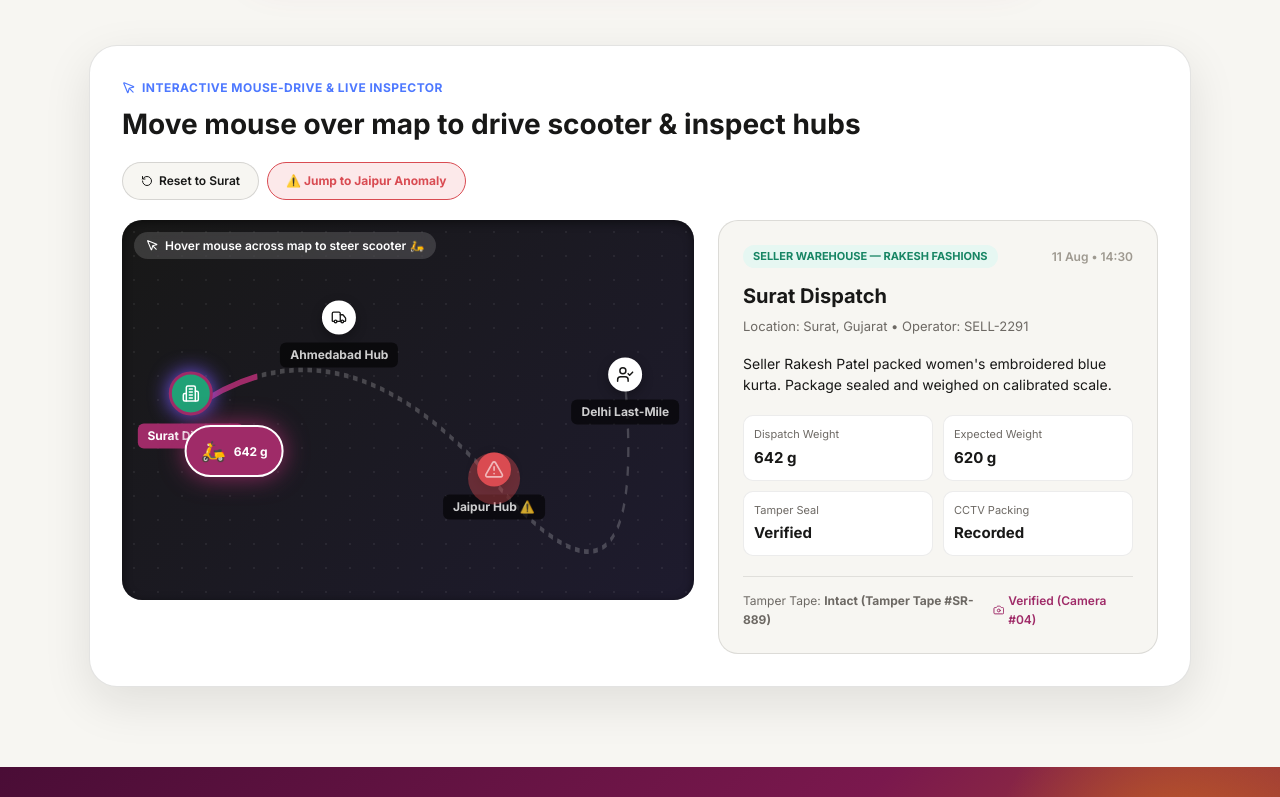
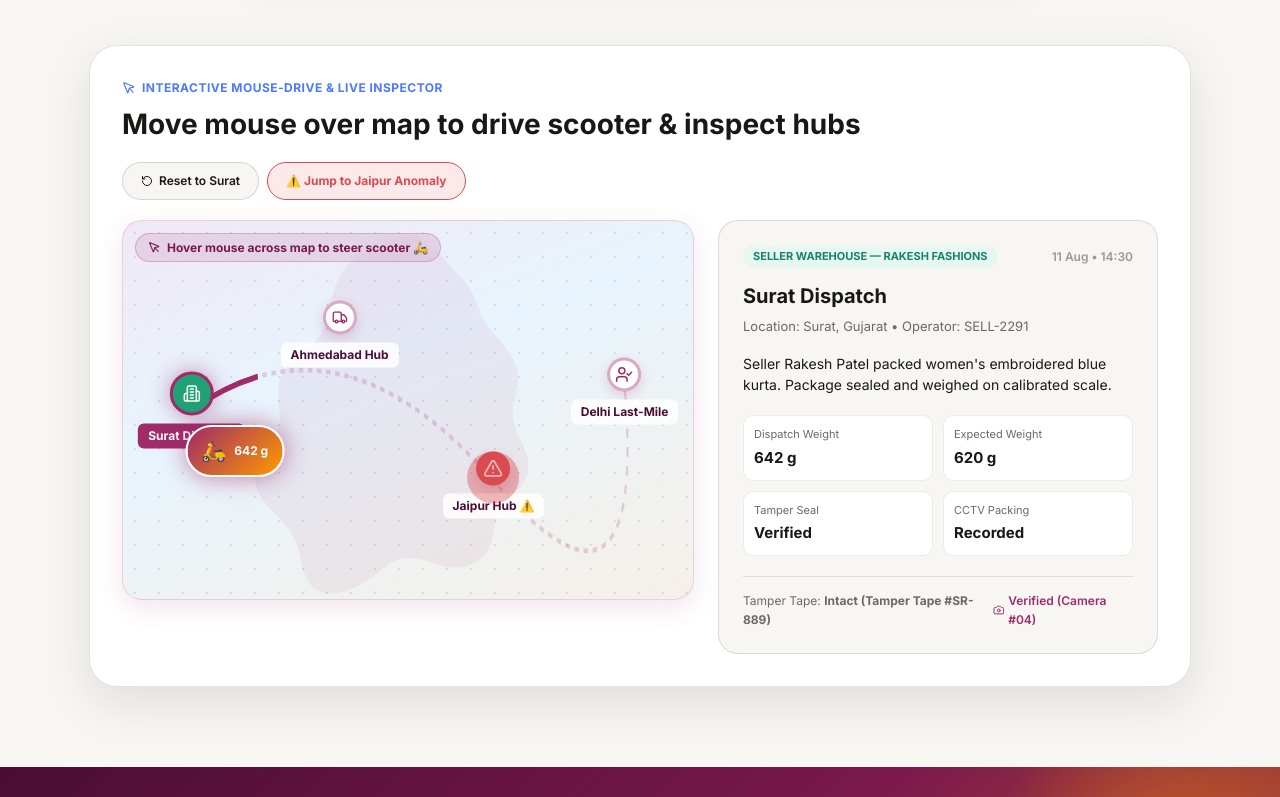
Before and after one commit to SakshiMalhotra18/Meesho, a Next.js app: page / in a window 1280 px wide. Shown: the part 675-1472 px from the top of the page. Built offline with nearby package versions, Linux system fonts and the light colour scheme.

Commit message:
Remove black backgrounds: Stage Inspector now Jamuni gradient, map canvas light with India silhouette

```diff
--- a/components/cases/investigation/InvestigationView.tsx
+++ b/components/cases/investigation/InvestigationView.tsx
@@ -199,18 +199,23 @@ export default function InvestigationView({ caseId }: { caseId: string }) {
             className="card"
             style={{
               padding: '24px',
-              background: 'linear-gradient(135deg, #181817 0%, #1e1b2e 100%)',
+              background: 'linear-gradient(135deg, #4A0D36 0%, #7A184D 55%, #C4550A 100%)',
               color: 'white',
               borderRadius: 'var(--radius-xl)',
-              boxShadow: '0 12px 32px rgba(0,0,0,0.2)',
+              boxShadow: '0 12px 32px rgba(159, 43, 104, 0.35)',
+              position: 'relative',
+              overflow: 'hidden',
             }}
           >
-            <div style={{ display: 'flex', justifyContent: 'space-between', alignItems: 'center', marginBottom: '16px' }}>
+            {/* Subtle ambient orb */}
+            <div style={{ position: 'absolute', top: '-40px', right: '-40px', width: '200px', height: '200px', borderRadius: '50%', background: 'radial-gradient(circle, rgba(255,153,0,0.3) 0%, transparent 70%)', pointerEvents: 'none' }} />
+
+            <div style={{ display: 'flex', justifyContent: 'space-between', alignItems: 'center', marginBottom: '16px', position: 'relative' }}>
               <div style={{ display: 'flex', alignItems: 'center', gap: '8px' }}>
-                <span className="badge badge-ai" style={{ background: '#9F2B68', color: 'white' }}>
+                <span style={{ background: 'rgba(255,255,255,0.2)', backdropFilter: 'blur(8px)', color: 'white', fontSize: '0.6875rem', fontWeight: 700, padding: '3px 10px', borderRadius: '9999px', border: '1px solid rgba(255,255,255,0.3)', textTransform: 'uppercase', letterSpacing: '0.04em' }}>
                   Stage Inspector
                 </span>
-                <span style={{ fontSize: '0.8125rem', color: 'rgba(255,255,255,0.7)', fontWeight: 600 }}>
+                <span style={{ fontSize: '0.8125rem', color: 'rgba(255,255,255,0.8)', fontWeight: 600 }}>
                   {selectedEvent.hub} • {selectedEvent.eventType.replace('_', ' ')}
                 </span>
               </div>
@@ -218,8 +223,8 @@ export default function InvestigationView({ caseId }: { caseId: string }) {
             </div>
 
             {/* Visual Box Rendering */}
-            <div style={{ display: 'grid', gridTemplateColumns: '1fr 1fr', gap: '20px', alignItems: 'center' }}>
-              <div style={{ textAlign: 'center', padding: '20px', background: 'rgba(255,255,255,0.05)', borderRadius: '16px', border: '1px solid rgba(255,255,255,0.1)' }}>
+            <div style={{ display: 'grid', gridTemplateColumns: '1fr 1fr', gap: '20px', alignItems: 'center', position: 'relative' }}>
+              <div style={{ textAlign: 'center', padding: '20px', background: 'rgba(255,255,255,0.1)', backdropFilter: 'blur(8px)', borderRadius: '16px', border: '1px solid rgba(255,255,255,0.2)' }}>
                 <motion.div
                   key={selectedEvent.id}
                   initial={{ scale: 0.8, rotate: -5 }}
@@ -229,22 +234,22 @@ export default function InvestigationView({ caseId }: { caseId: string }) {
                   📦
                 </motion.div>
                 <div style={{ fontWeight: 700, fontSize: '0.9375rem' }}>{caseData.product.name}</div>
-                <div style={{ fontSize: '0.75rem', color: 'rgba(255,255,255,0.6)', marginTop: '4px' }}>
+                <div style={{ fontSize: '0.75rem', color: 'rgba(255,255,255,0.7)', marginTop: '4px' }}>
                   Expected Standard: {caseData.product.expectedWeightGrams} g
                 </div>
               </div>
 
               <div style={{ display: 'flex', flexDirection: 'column', gap: '10px' }}>
-                <div style={{ padding: '12px', background: 'rgba(255,255,255,0.08)', borderRadius: '12px' }}>
-                  <div style={{ fontSize: '0.6875rem', color: 'rgba(255,255,255,0.6)' }}>Scan Weight at {selectedEvent.hub}</div>
-                  <div style={{ fontSize: '1.25rem', fontWeight: 800, color: selectedEvent.anomaly ? '#D94B52' : '#20A176' }}>
+                <div style={{ padding: '12px', background: 'rgba(255,255,255,0.12)', backdropFilter: 'blur(8px)', borderRadius: '12px', border: '1px solid rgba(255,255,255,0.15)' }}>
+                  <div style={{ fontSize: '0.6875rem', color: 'rgba(255,255,255,0.7)' }}>Scan Weight at {selectedEvent.hub}</div>
+                  <div style={{ fontSize: '1.25rem', fontWeight: 800, color: selectedEvent.anomaly ? '#FF6B6B' : '#5BFFA3' }}>
                     {selectedEvent.weightGrams ? `${selectedEvent.weightGrams} g` : 'N/A'}
                   </div>
                 </div>
 
-                <div style={{ padding: '12px', background: selectedEvent.anomaly ? 'rgba(217,75,82,0.2)' : 'rgba(255,255,255,0.08)', borderRadius: '12px', border: selectedEvent.anomaly ? '1px solid #D94B52' : 'none' }}>
-                  <div style={{ fontSize: '0.6875rem', color: selectedEvent.anomaly ? '#FCE9EA' : 'rgba(255,255,255,0.6)' }}>Weight Variance Delta</div>
-                  <div style={{ fontSize: '1.125rem', fontWeight: 800, color: selectedEvent.anomaly ? '#D94B52' : 'white' }}>
+                <div style={{ padding: '12px', background: selectedEvent.anomaly ? 'rgba(217,75,82,0.3)' : 'rgba(255,255,255,0.12)', backdropFilter: 'blur(8px)', borderRadius: '12px', border: selectedEvent.anomaly ? '1px solid rgba(255,107,107,0.6)' : '1px solid rgba(255,255,255,0.15)' }}>
+                  <div style={{ fontSize: '0.6875rem', color: selectedEvent.anomaly ? 'rgba(255,200,200,0.9)' : 'rgba(255,255,255,0.7)' }}>Weight Variance Delta</div>
+                  <div style={{ fontSize: '1.125rem', fontWeight: 800, color: selectedEvent.anomaly ? '#FF6B6B' : '#5BFFA3' }}>
                     {selectedEvent.anomaly ? '-131 g (CRITICAL DROP)' : '0 g (NORMAL)'}
                   </div>
                 </div>
--- a/components/landing/InteractiveLanding.tsx
+++ b/components/landing/InteractiveLanding.tsx
@@ -406,12 +406,13 @@ export default function InteractiveLanding() {
               style={{
                 position: 'relative',
                 height: '380px',
-                background: 'linear-gradient(135deg, #181817 0%, #1e1b2e 100%)',
+                background: 'linear-gradient(160deg, #F0E8F5 0%, #E8F4FD 40%, #F5F0E8 100%)',
                 borderRadius: '20px',
                 overflow: 'hidden',
                 padding: '24px',
                 cursor: 'crosshair',
-                boxShadow: 'inset 0 2px 10px rgba(0,0,0,0.5)',
+                border: '1.5px solid rgba(159,43,104,0.15)',
+                boxShadow: '0 8px 24px rgba(159,43,104,0.12)',
               }}
             >
               {/* Mouse hover instruction badge */}
@@ -420,13 +421,14 @@ export default function InteractiveLanding() {
                   position: 'absolute',
                   top: '12px',
                   left: '12px',
-                  background: 'rgba(255,255,255,0.15)',
+                  background: 'rgba(159,43,104,0.12)',
                   backdropFilter: 'blur(8px)',
-                  color: 'white',
+                  color: '#7A184D',
+                  border: '1px solid rgba(159,43,104,0.25)',
                   padding: '4px 12px',
                   borderRadius: '9999px',
                   fontSize: '0.75rem',
-                  fontWeight: 600,
+                  fontWeight: 700,
                   display: 'flex',
                   alignItems: 'center',
                   gap: '6px',
@@ -436,14 +438,25 @@ export default function InteractiveLanding() {
                 <MousePointer size={13} /> Hover mouse across map to steer scooter 🛵
               </div>
 
-              {/* Background Grid Pattern */}
+              {/* India map silhouette SVG — decorative background */}
+              <svg
+                viewBox="0 0 500 520"
+                style={{ position: 'absolute', inset: 0, width: '100%', height: '100%', opacity: 0.06 }}
+                preserveAspectRatio="xMidYMid meet"
+              >
+                <path
+                  fill="#9F2B68"
+                  d="M250,20 C220,25 180,40 160,70 C140,100 145,130 130,155 C115,180 85,190 75,215 C65,240 80,265 70,290 C60,315 35,330 40,360 C45,390 75,405 90,430 C105,455 100,485 120,505 C140,520 165,510 185,500 C205,490 220,470 240,465 C260,460 280,470 300,475 C320,480 340,475 355,460 C370,445 365,420 375,400 C385,380 410,370 415,345 C420,320 400,300 395,275 C390,250 405,230 400,205 C395,180 375,165 360,145 C345,125 345,100 325,80 C305,60 275,15 250,20 Z"
+                />
+              </svg>
+
+              {/* Background Grid Pattern — light dots */}
               <div
                 style={{
                   position: 'absolute',
                   inset: 0,
-                  backgroundImage: 'radial-gradient(rgba(255,255,255,0.08) 1px, transparent 1px)',
+                  backgroundImage: 'radial-gradient(rgba(159,43,104,0.15) 1px, transparent 1px)',
                   backgroundSize: '24px 24px',
-                  opacity: 0.8,
                 }}
               />
 
@@ -452,7 +465,7 @@ export default function InteractiveLanding() {
                 <path
                   d="M 120 160 Q 380 70, 650 220 T 880 140"
                   fill="none"
-                  stroke="rgba(255,255,255,0.2)"
+                  stroke="rgba(159,43,104,0.2)"
                   strokeWidth="4"
                   strokeDasharray="8 8"
                 />
@@ -479,14 +492,14 @@ export default function InteractiveLanding() {
               >
                 <div
                   style={{
-                    background: '#9F2B68',
+                    background: 'linear-gradient(135deg, #9F2B68, #FF9900)',
                     color: 'white',
                     borderRadius: '9999px',
                     padding: '8px 14px',
                     display: 'flex',
                     alignItems: 'center',
                     gap: '8px',
-                    boxShadow: '0 0 24px rgba(159, 43, 104,0.9)',
+                    boxShadow: '0 0 24px rgba(159, 43, 104,0.6)',
                     border: '2px solid white',
                   }}
                 >
@@ -535,13 +548,13 @@ export default function InteractiveLanding() {
                         width: isSelected ? '44px' : '34px',
                         height: isSelected ? '44px' : '34px',
                         borderRadius: '50%',
-                        background: hub.status === 'anomaly' ? '#D94B52' : hub.status === 'dispatch' ? '#20A176' : '#FFFFFF',
-                        border: `3px solid ${isSelected ? '#9F2B68' : hub.status === 'anomaly' ? '#D94B52' : '#FFFFFF'}`,
+                        background: hub.status === 'anomaly' ? '#D94B52' : hub.status === 'dispatch' ? '#20A176' : 'white',
+                        border: `3px solid ${isSelected ? '#9F2B68' : hub.status === 'anomaly' ? '#D94B52' : 'rgba(159,43,104,0.4)'}`,
                         display: 'flex',
                         alignItems: 'center',
                         justifyContent: 'center',
-                        color: hub.status === 'anomaly' || hub.status === 'dispatch' ? 'white' : '#181817',
-                        boxShadow: isSelected ? '0 0 20px #7657F6' : '0 4px 12px rgba(0,0,0,0.3)',
+                        color: hub.status === 'anomaly' || hub.status === 'dispatch' ? 'white' : '#9F2B68',
+                        boxShadow: isSelected ? '0 0 20px rgba(159,43,104,0.5)' : '0 4px 12px rgba(159,43,104,0.2)',
                         transition: 'all 0.2s ease',
                       }}
                     >
@@ -553,8 +566,8 @@ export default function InteractiveLanding() {
                         marginTop: '8px',
                         fontSize: '0.75rem',
                         fontWeight: 700,
-                        color: isSelected ? '#FFFFFF' : 'rgba(255,255,255,0.8)',
-                        background: isSelected ? '#9F2B68' : 'rgba(0,0,0,0.6)',
+                        color: isSelected ? 'white' : '#4A0D36',
+                        background: isSelected ? '#9F2B68' : 'rgba(255,255,255,0.85)',
                         padding: '3px 10px',
                         borderRadius: '6px',
                         whiteSpace: 'nowrap',
```
